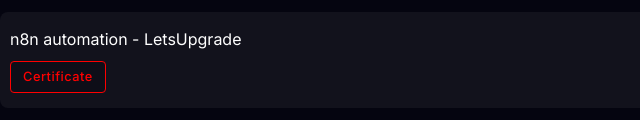
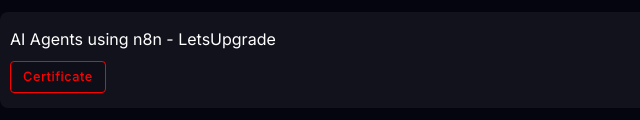
Before and after one commit to sandeepmallick/Education-and-Certifications, a plain HTML site: page index.html in a window 1280 px wide. Shown: the part 1888-2008 px from the top of the page, 0-640 px from the left. Drawn offline with nearby package versions, Linux system fonts and the light colour scheme; a script that the page names is missing.

Commit message:
Update index.html

```diff
--- a/index.html
+++ b/index.html
@@ -113,7 +113,7 @@
                                     <a href="https://drive.google.com/file/d/1-97ff2mP7nGcEk5-EuJ9FBLQzqUdaW0h/view?usp=drive_link" target="_blank" class="cert-link">Certificate</a>
                                 </li>
                                 <li>
-                                    n8n automation - LetsUpgrade
+                                     AI Agents using n8n - LetsUpgrade
                                     <br>
                                     <a href="https://verify.letsupgrade.in/certificate/LUEAIASEPT125212" target="_blank" class="cert-link">Certificate</a>
                                 </li>
```
